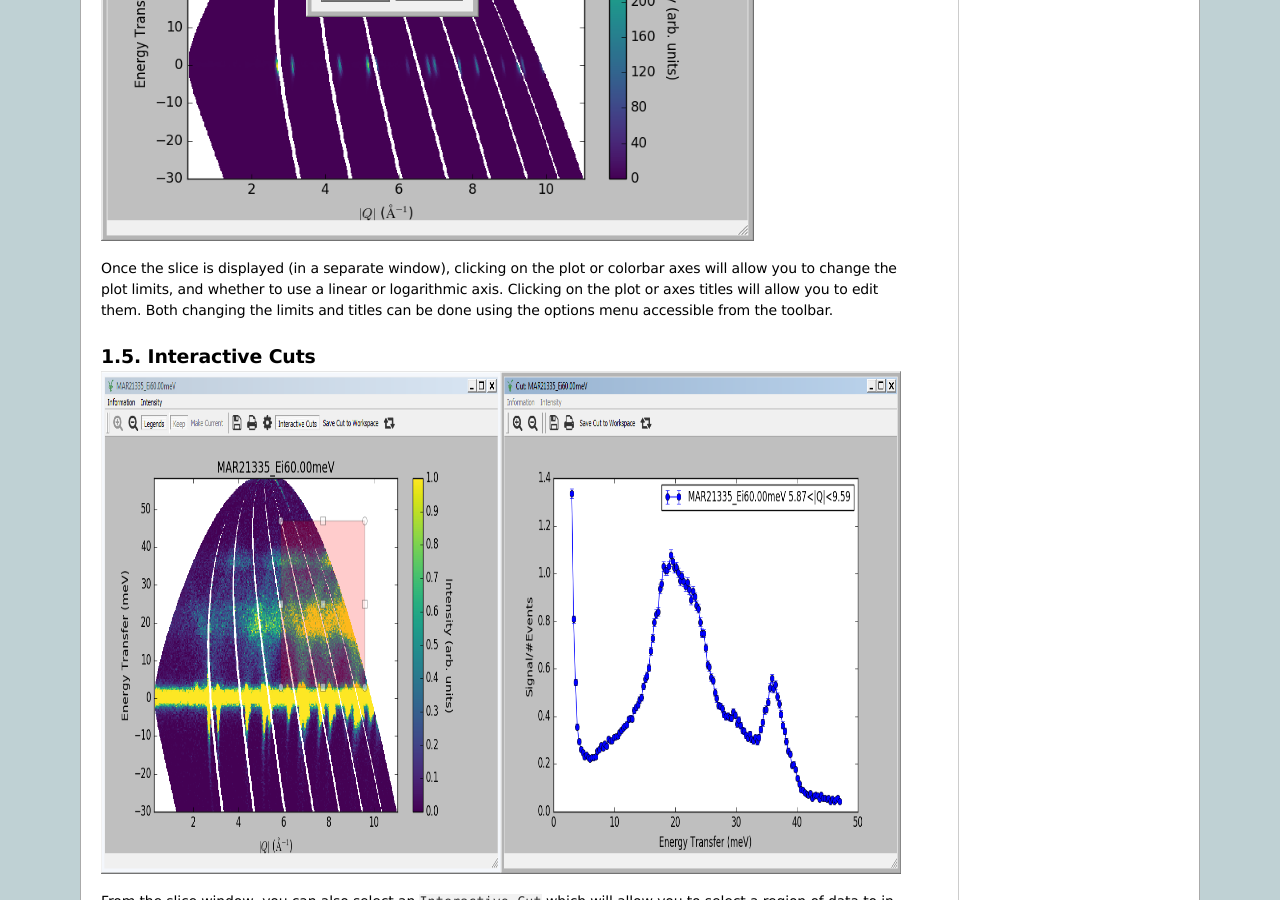
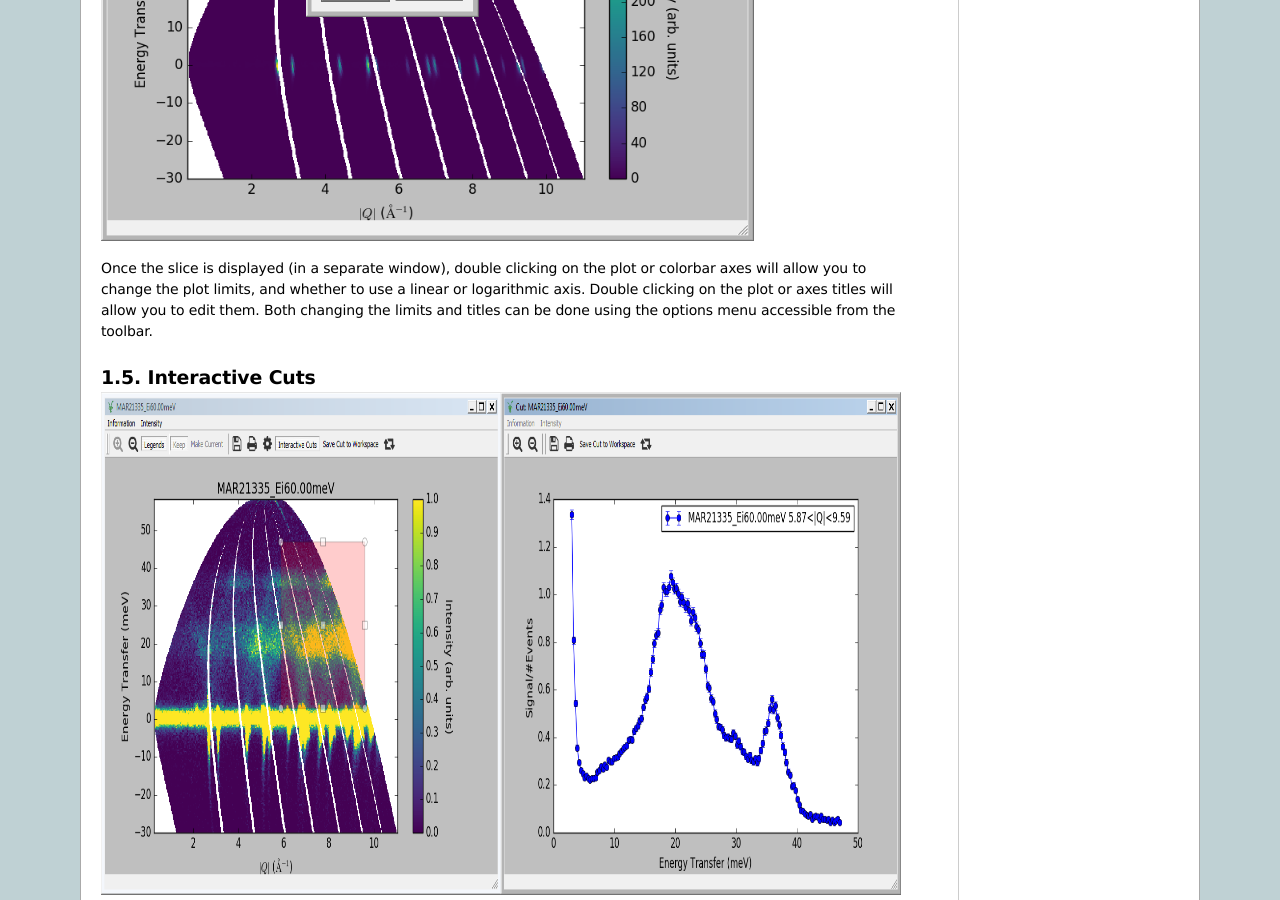
Before and after one commit to mantidproject/mslice, a Sphinx documentation site: the page built from docs/source/quickstart.rst, in a window 1280 px wide and 900 px high, scrolled down 2416 px. Built offline with Sphinx 7.4.7, drawn with Linux system fonts in a browser that asks for light colours; formulas are drawn with MathJax 3.

Commit message:
Fixed a few minor errors in the MSlice documentation
Errors in sections 1.4, 2.1 and 2.2

```diff
--- a/docs/source/cutting.rst
+++ b/docs/source/cutting.rst
@@ -16,7 +16,7 @@ Projection`` (converted to an ``MD Event`` type workspace).
 
 To plot a single cut, fill in values for the cut axis, labelled ``along``, its limits (``from`` and ``to``), and the step
 size. For **non-PSD** datasets you also have to select the axes ``over`` which to integrate, and the integration range.
-One of the cut or integration axis must be *energy transfer* in this case. For **PSD** dataset, the ``Calculate Projection``
+One of the cut or integration axis must be *energy transfer* in this case. For a **PSD** dataset, the ``Calculate Projection``
 step specifies the two axes already. The axis which is not selected to plot ``along`` is implicitly used as the integration
 axis.
 
--- a/docs/source/quickstart.rst
+++ b/docs/source/quickstart.rst
@@ -79,8 +79,8 @@ contain no data and will appear empty (white) in the 2D slice. For more details
 .. image:: images/quickstart/slice_intensity.png
    :scale: 80 %
 
-Once the slice is displayed (in a separate window), clicking on the plot or colorbar axes will allow you to change the
-plot limits, and whether to use a linear or logarithmic axis. Clicking on the plot or axes titles will allow you to edit
+Once the slice is displayed (in a separate window), double clicking on the plot or colorbar axes will allow you to change the
+plot limits, and whether to use a linear or logarithmic axis. Double clicking on the plot or axes titles will allow you to edit
 them. Both changing the limits and titles can be done using the options menu accessible from the toolbar.
 
 .. _Interactive_Cuts:
```
Also changed, not shown: other parts of docs/source/cutting.rst (+1 -1 lines).
